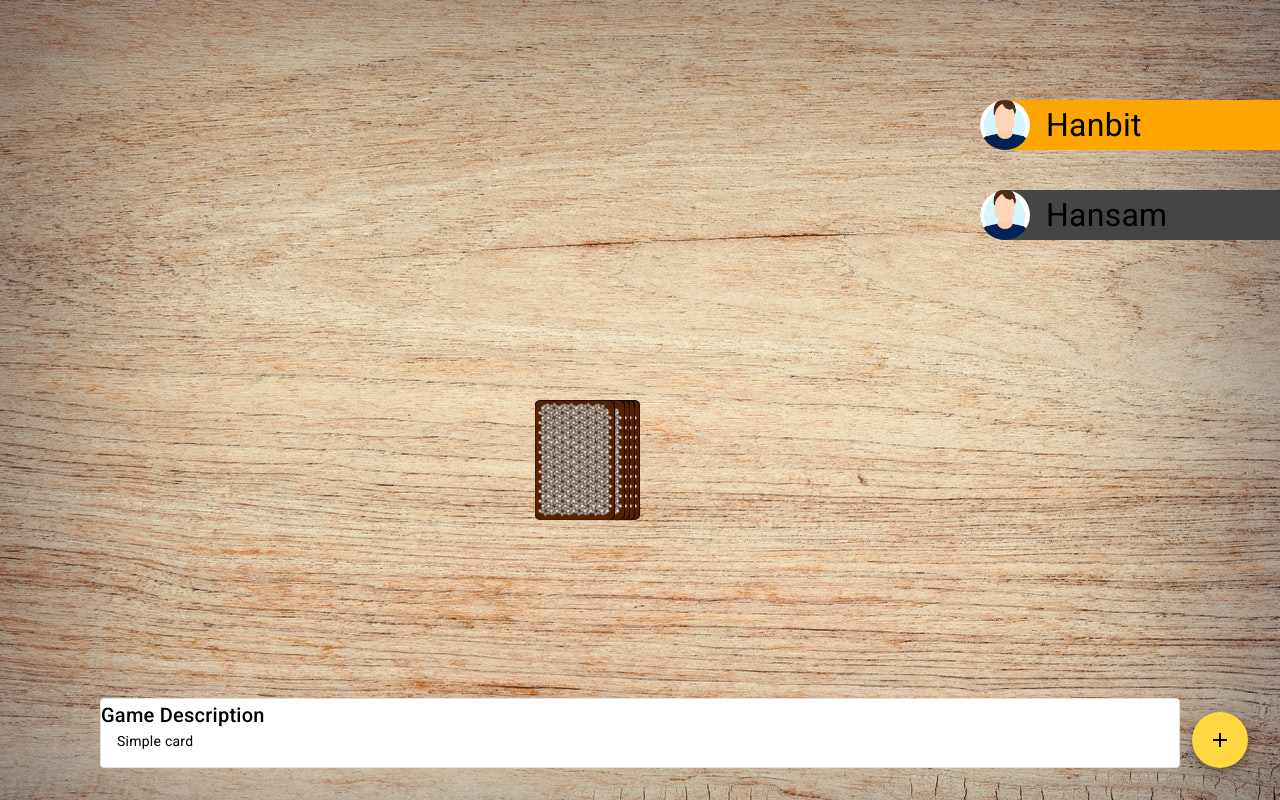
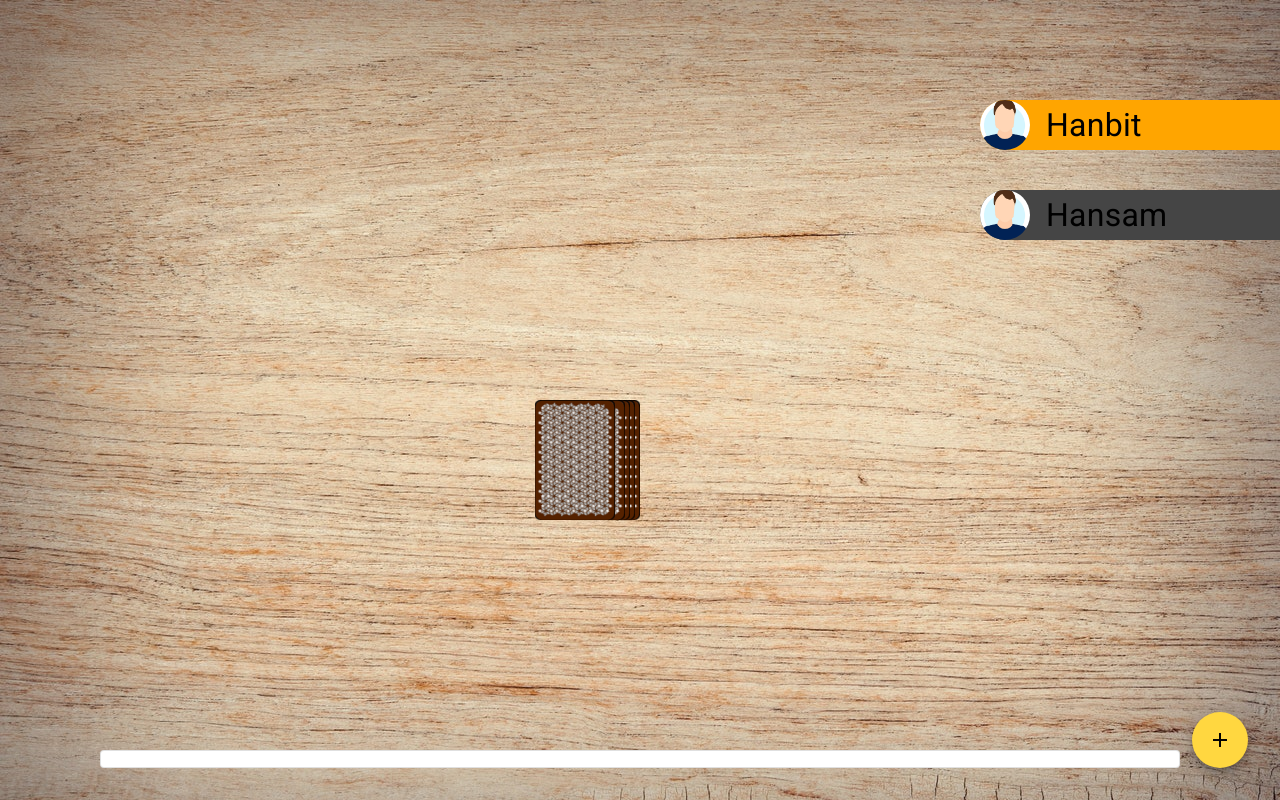
Before and after one commit to hanbit10/developerakademie-ring-of-fire, an Angular app: page /game in a window 1280 px wide. Built offline with nearby package versions, Linux system fonts and the light colour scheme.

Commit message:
game description update

```diff
--- a/src/app/game-description/game-description.component.html
+++ b/src/app/game-description/game-description.component.html
@@ -1,4 +1,4 @@
 <mat-card appearance="outlined">
-  <mat-card-title>Game Description</mat-card-title>
-  <mat-card-content>Simple card</mat-card-content>
+  <mat-card-title>{{ title }}</mat-card-title>
+  <mat-card-content>{{ description }}</mat-card-content>
 </mat-card>
--- a/src/app/game-description/game-description.component.ts
+++ b/src/app/game-description/game-description.component.ts
@@ -1,5 +1,5 @@
 import { CommonModule } from '@angular/common';
-import { Component } from '@angular/core';
+import { Component, Input, OnChanges, OnInit } from '@angular/core';
 import { MatCardModule } from '@angular/material/card';
 
 @Component({
@@ -9,4 +9,66 @@
   templateUrl: './game-description.component.html',
   styleUrl: './game-description.component.scss',
 })
-export class GameDescriptionComponent {}
+export class GameDescriptionComponent implements OnInit, OnChanges {
+  cardAction = [
+    {
+      title: 'Waterfall',
+      description:
+        'Everyone has to start drinking at the same time. As soon as player 1 stops drinking, player 2 may stop drinking. Player 3 may stop as soon as player 2 stops drinking, and so on.',
+    },
+    { title: 'You', description: 'You decide who drinks' },
+    { title: 'Me', description: 'Congrats! Drink a shot!' },
+    {
+      title: 'Category',
+      description:
+        'Come up with a category (e.g. Colors). Each player must enumerate one item from the category.',
+    },
+    {
+      title: 'Bust a jive',
+      description:
+        'Player 1 makes a dance move. Player 2 repeats the dance move and adds a second one. ',
+    },
+    { title: 'Chicks', description: 'All girls drink.' },
+    {
+      title: 'Heaven',
+      description: 'Put your hands up! The last player drinks!',
+    },
+    {
+      title: 'Mate',
+      description:
+        'Pick a mate. Your mate must always drink when you drink and the other way around.',
+    },
+    { title: 'Thumbmaster', description: '' },
+    { title: 'Men', description: 'All men drink.' },
+    { title: 'Quizmaster', description: '' },
+    {
+      title: 'Never have i ever...',
+      description:
+        'Say something you nnever did. Everyone who did it has to drink.',
+    },
+    {
+      title: 'Rule',
+      description:
+        'Make a rule. Everyone needs to drink when he breaks the rule.',
+    },
+  ];
+
+  title: string = '';
+  description: string = '';
+  @Input() card?: string;
+
+  constructor() {}
+
+  ngOnInit(): void {
+    console.log('Current card is:', this.card);
+  }
+
+  ngOnChanges(): void {
+    if (this.card) {
+      console.log('Current card is:', this.card);
+      let cardNumber = +this.card.split('_')[1];
+      this.title = this.cardAction[cardNumber - 1].title;
+      this.description = this.cardAction[cardNumber - 1].description;
+    }
+  }
+}
--- a/src/app/game/game.component.html
+++ b/src/app/game/game.component.html
@@ -46,7 +46,10 @@
   </div>
 </div>
 
-<app-game-description class="pin-bottom"></app-game-description>
+<app-game-description
+  [card]="currentCard"
+  class="pin-bottom"
+></app-game-description>
 
 <button mat-fab class="btn-add" (click)="openDialog()">
   <mat-icon>add</mat-icon>
```
